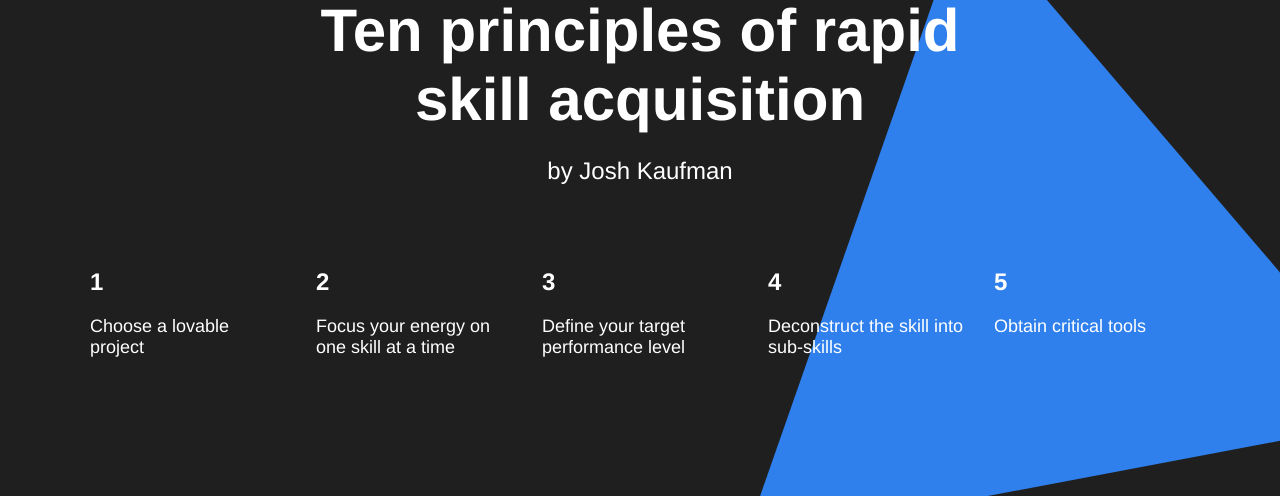
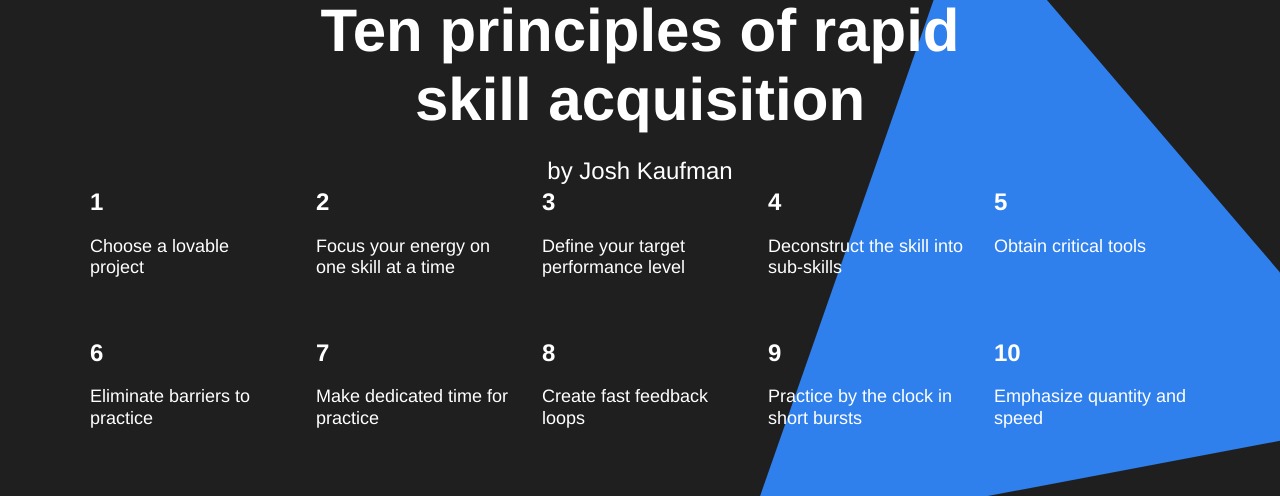
Before and after one commit to cmarie88/web_project_1, a plain HTML site: page index.html in a window 1280 px wide. Shown: the part 3063-3559 px from the top of the page. Drawn offline with Linux system fonts and the light colour scheme.

Commit message:
all html required changes made

```diff
--- a/index.html
+++ b/index.html
@@ -99,43 +99,43 @@
         <h2 class="section-title section-title_theme_dark">Ten principles of rapid skill acquisition</h2>
         <p class="section-subtitle section-subtitle_theme_dark">by Josh Kaufman</p>
         <ul class="table table_theme_dark">
-          <li class="table__cell_theme_dark">
+          <li class="table__cell table__cell_theme_dark">
             <h4 class="table__heading table__heading_theme_dark">1</h4>
             <p class="table__text table__text_theme_dark">Choose a lovable project</p>
           </li>
-          <li class="table__cell_theme_dark">
+          <li class="table__cell table__cell_theme_dark">
             <h4 class="table__heading table__heading_theme_dark">2</h4>
             <p class="table__text table__text_theme_dark">Focus your energy on one skill at a time</p>
           </li>
-          <li class="table__cell_theme_dark">
+          <li class="table__cell table__cell_theme_dark">
             <h4 class="table__heading table__heading_theme_dark">3</h4>
             <p class="table__text table__text_theme_dark">Define your target performance level</p>
           </li>
-          <li class="table__cell_theme_dark">
+          <li class="table__cell table__cell_theme_dark">
             <h4 class="table__heading table__heading_theme_dark">4</h4>
             <p class="table__text table__text_theme_dark">Deconstruct the skill into sub-skills</p>
           </li>
-          <li class="table__cell_theme_dark">
+          <li class="table__cell table__cell_theme_dark">
             <h4 class="table__heading table__heading_theme_dark">5</h4>
             <p class="table__text table__text_theme_dark">Obtain critical tools</p>
           </li>
-          <li class="table__cell_theme_dark">
+          <li class="table__cell table__cell_theme_dark">
             <h4 class="table__heading table__heading_theme_dark">6</h4>
             <p class="table__text table__text_theme_dark">Eliminate barriers to practice</p>
           </li>
-          <li class="table__cell_theme_dark">
+          <li class="table__cell table__cell_theme_dark">
             <h4 class="table__heading table__heading_theme_dark">7</h4>
             <p class="table__text table__text_theme_dark">Make dedicated time for practice</p>
           </li>
-          <li class="table__cell_theme_dark">
+          <li class="table__cell table__cell_theme_dark">
             <h4 class="table__heading table__heading_theme_dark">8</h4>
             <p class="table__text table__text_theme_dark">Create fast feedback loops</p>
           </li>
-          <li class="table__cell_theme_dark">
+          <li class="table__cell table__cell_theme_dark">
             <h4 class="table__heading table__heading_theme_dark">9</h4>
             <p class="table__text table__text_theme_dark">Practice by the clock in short bursts</p>
           </li>
-          <li class="table__cell_theme_dark">
+          <li class="table__cell table__cell_theme_dark">
             <h4 class="table__heading table__heading_theme_dark">10</h4>
             <p class="table__text table__text_theme_dark">Emphasize quantity and speed</p>
           </li>
--- a/styles/style.css
+++ b/styles/style.css
@@ -170,8 +170,7 @@
 }
 
 .table__cell {
-  width: 250px;
-  height: 154px;
+  max-width: 250px;
   padding: 0;
   margin: 0;
 }
@@ -285,11 +284,11 @@
 }*/
 
 .table__cell_theme_dark {
-  width: 200px;
+  /*width: 200px;
+  margin-right: 0;
+  margin-top: 80px;*/
+  flex: 1 0 15%;
   color: white;
-  margin-right: 0;
-  margin-top: 80px;
-  flex: 1 0 15%;
 }
 
 .kaufman__triangle {
```
